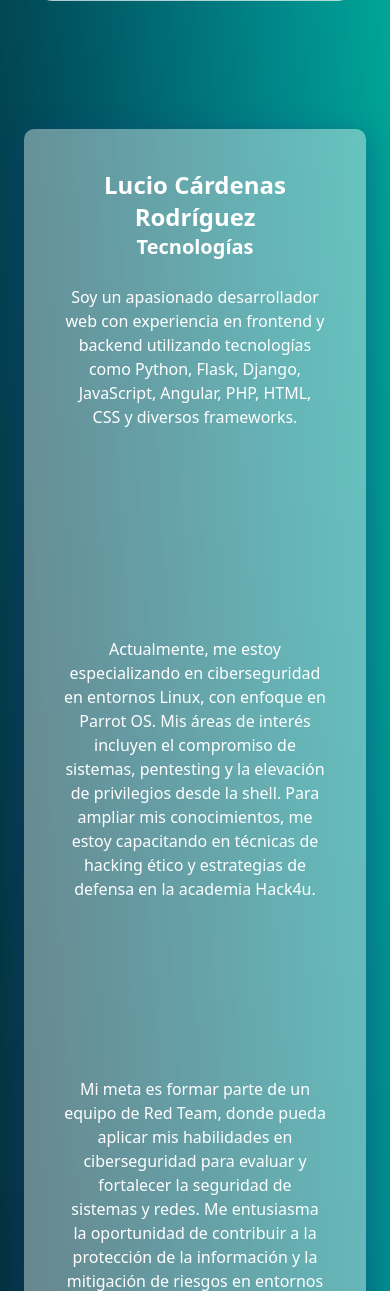
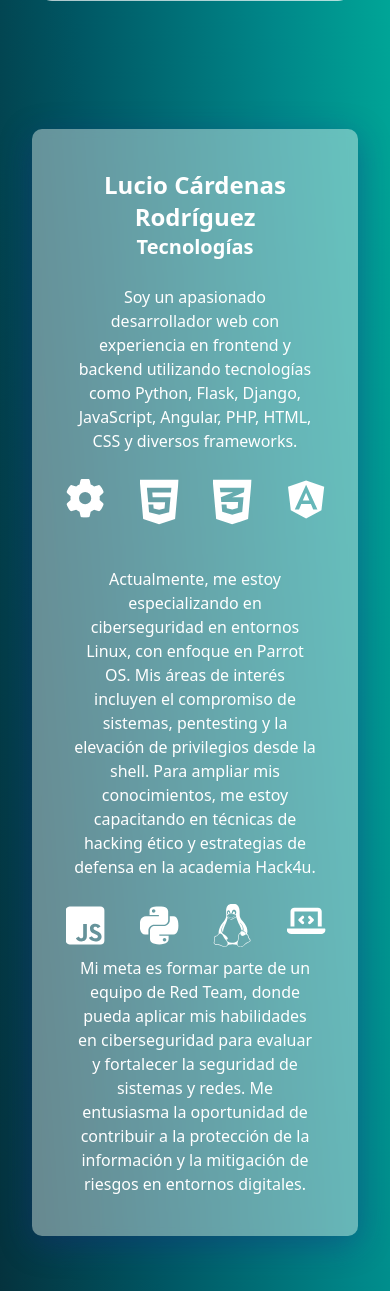
Before and after one commit to lucio-crDEV/portafolio, a Flask app: page /home in a window 390 px wide. Shown: the part 3943-5234 px from the top of the page. Run offline with Flask 3, Linux system fonts and the light colour scheme; some libraries are stand-ins or nearby versions.

Commit message:
alineando y agregando media queries

```diff
--- a/templates/portafolio.html
+++ b/templates/portafolio.html
@@ -75,7 +75,7 @@
               }}</span>&nbsp;&nbsp;|&nbsp;&nbsp;<a class="font-semibold hover:text-pink-200"
               href="{{ proyecto['url_proyecto'] }}" target="_blank">🌐&nbsp;Link</a></h2>
           <hr class="my-4 mx-48">
-          <p class="lg:my-4 my-2 ">{{ proyecto['descripcion'] }}</p>
+          <p class="lg:my-4 my-2 text-center">{{ proyecto['descripcion'] }}</p>
           <img class="mx-auto rounded-2xl" src="{{ proyecto['imagen_id'] }}" alt="{{ proyecto['titulo'] }}"
             loading="lazy" />
         </div>
@@ -86,8 +86,8 @@
   </section>
   <!-- skill -->
   <section id="skillsSection">
-    <div id="skills" class="h-screen pt-28">
-      <div id="skillsContent" class="flex-wrap flex-row lg:mx-48 mx-6 text-white lg:p-8 p-10 mb-8">
+    <div id="skills" class="h-screen pt-28 py-12 mx-8">
+      <div id="skillsContent" class="flex-wrap flex-row lg:mx-48 mx-auto text-white lg:p-8 p-10 mb-8">
 
         <h1 class="text-2xl font-semibold text-center">Lucio Cárdenas Rodríguez</h1>
         <div class="flex-1">
@@ -97,7 +97,8 @@
             utilizando tecnologías como
             Python,
             Flask, Django, JavaScript, Angular, PHP, HTML, CSS y diversos frameworks.</p>
-          <div class="grid grid-cols-4 mx-56 content-center text-white py-16">
+          <div class="text-white grid grid-cols-4 lg:mx-60 lg:gap-0 lg:scale-100 lg:py-16 lg:relative lg:left-3
+                      gap-12 relative right-20 top-8">
               <img class="svg" src="{{url_for('static', filename='svg/tuerca.svg')}}">
               <img class="svg" src="{{url_for('static', filename='svg/html.svg')}}">
               <img class="svg" src="{{url_for('static', filename='svg/css3.svg')}}">
@@ -111,7 +112,8 @@
             ampliar mis conocimientos, me estoy capacitando en técnicas de hacking ético y estrategias de defensa en
             la
             academia Hack4u.</p>
-          <div class="grid grid-cols-4 mx-56 content-center text-white py-16">
+          <div class="text-white grid grid-cols-4 lg:mx-56 lg:gap-0 lg:scale-100 lg:py-16 lg:relative lg:left-3
+          gap-12 relative right-20 top-8">
               <img class="svg" src="{{url_for('static', filename='svg/javascript.svg')}}">
               <img class="svg" src="{{url_for('static', filename='svg/python.svg')}}">
               <img class="svg" src="{{url_for('static', filename='svg/linux.svg')}}">
```
